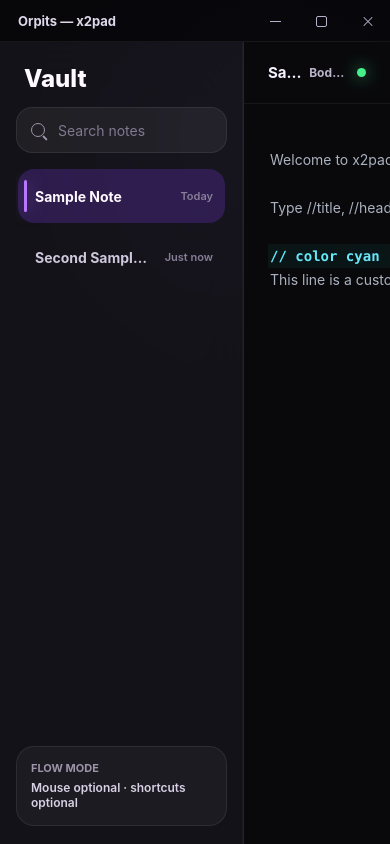
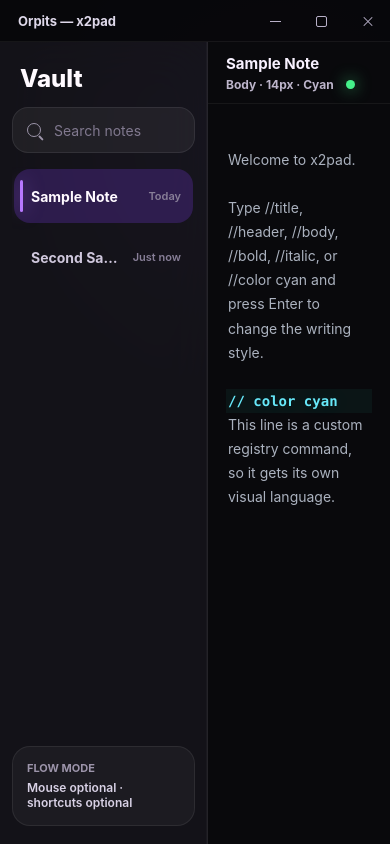
Before and after one commit to Astrap1/Orpits-0x02, a React (Vite) app: page / in a window 390 px wide. Built offline with nearby package versions, Linux system fonts and the light colour scheme.

Commit message:
fixed some bugs with the ui

```diff
--- a/src-tauri/capabilities/default.json
+++ b/src-tauri/capabilities/default.json
@@ -5,6 +5,9 @@
   "windows": ["main"],
   "permissions": [
     "core:default",
+    "core:window:allow-close",
+    "core:window:allow-minimize",
+    "core:window:allow-toggle-maximize",
     "opener:default"
   ]
 }
--- a/src/pages/Editor.tsx
+++ b/src/pages/Editor.tsx
@@ -208,6 +208,8 @@
   const navigate = useNavigate();
   const { noteId } = useParams();
   const initialNote = notes.find((note) => note.id === noteId) ?? notes[0];
+  const sidebarRef = useRef<HTMLElement | null>(null);
+  const searchInputRef = useRef<HTMLInputElement | null>(null);
   const editorViewRef = useRef<EditorView | null>(null);
 
   const [activeNoteId, setActiveNoteId] = useState(initialNote.id);
@@ -233,6 +235,37 @@
   }, [searchValue]);
 
   const activeNote = notes.find((note) => note.id === activeNoteId) ?? notes[0];
+
+  const focusEditorAtStart = useCallback(() => {
+    setShowLogoPane(false);
+    setShowCommands(false);
+
+    requestAnimationFrame(() => {
+      const editorView = editorViewRef.current;
+      if (!editorView) return;
+
+      editorView.dispatch({
+        selection: { anchor: 0 },
+        scrollIntoView: true
+      });
+      editorView.focus();
+    });
+  }, []);
+
+  const focusSidebarOnActiveNote = useCallback(() => {
+    const activeNoteIndex = filteredNotes.findIndex((note) => note.id === activeNoteId);
+
+    if (activeNoteIndex >= 0) {
+      setSidebarSelection(activeNoteIndex + 1);
+      setShowLogoPane(false);
+    }
+
+    setShowCommands(false);
+
+    requestAnimationFrame(() => {
+      sidebarRef.current?.focus();
+    });
+  }, [activeNoteId, filteredNotes]);
 
   const setActiveNote = useCallback((noteIdToActivate: string, shouldNavigate = false) => {
     const nextNote = notes.find((note) => note.id === noteIdToActivate);
@@ -307,6 +340,7 @@
 
   const editorExtensions = useMemo(() => [
     markdown(),
+    EditorView.lineWrapping,
     textStyleDecorations,
     commandLineDecorations,
     Prec.highest(keymap.of([
@@ -413,6 +447,21 @@
     }
 
     event.preventDefault();
+
+    if (event.key === "Enter") {
+      if (sidebarSelection === 0) {
+        searchInputRef.current?.focus();
+        return;
+      }
+
+      const selectedNote = filteredNotes[sidebarSelection - 1];
+      if (selectedNote) {
+        setActiveNote(selectedNote.id, true);
+        focusEditorAtStart();
+      }
+      return;
+    }
+
     const maxSelection = filteredNotes.length;
     let nextSelection = sidebarSelection;
 
@@ -424,12 +473,6 @@
       nextSelection = 0;
     } else if (event.key === "End") {
       nextSelection = maxSelection;
-    }
-
-    if (event.key === "Enter" && sidebarSelection > 0) {
-      const selectedNote = filteredNotes[sidebarSelection - 1];
-      if (selectedNote) setActiveNote(selectedNote.id, true);
-      return;
     }
 
     setSidebarSelection(nextSelection);
@@ -453,15 +496,33 @@
   }, [activeNoteId, filteredNotes, showLogoPane]);
 
   useEffect(() => {
+    sidebarRef.current?.focus();
+  }, []);
+
+  useEffect(() => {
     const handleKeyDown = (event: globalThis.KeyboardEvent) => {
-      if (event.key === "Escape" && !showCommands) {
-        navigate("/");
+      if (event.key !== "Escape") {
+        return;
+      }
+
+      if (showCommands) {
+        setShowCommands(false);
+        return;
+      }
+
+      const activeElement = document.activeElement;
+      const sidebarElement = sidebarRef.current;
+      const isInSidebar = !!activeElement && !!sidebarElement?.contains(activeElement);
+
+      if (!isInSidebar) {
+        event.preventDefault();
+        focusSidebarOnActiveNote();
       }
     };
 
     document.addEventListener("keydown", handleKeyDown);
     return () => document.removeEventListener("keydown", handleKeyDown);
-  }, [navigate, showCommands]);
+  }, [focusSidebarOnActiveNote, showCommands]);
 
   return (
     <div className="editor-shell">
@@ -473,7 +534,12 @@
       </header>
 
       <div className="app-body">
-        <aside className="vault-sidebar" onKeyDown={handleSidebarKeyDown}>
+        <aside
+          className="vault-sidebar"
+          ref={sidebarRef}
+          tabIndex={0}
+          onKeyDown={handleSidebarKeyDown}
+        >
           <div className="vault-header">Vault</div>
 
           <label
@@ -482,6 +548,7 @@
           >
             <span className="search-glyph" aria-hidden="true" />
             <input
+              ref={searchInputRef}
               type="text"
               value={searchValue}
               placeholder="Search notes"
--- a/src/styles/Editor.css
+++ b/src/styles/Editor.css
@@ -130,6 +130,10 @@
   box-shadow: inset -1px 0 0 rgba(255, 255, 255, 0.03);
   backdrop-filter: blur(24px) saturate(130%);
   -webkit-backdrop-filter: blur(24px) saturate(130%);
+}
+
+.vault-sidebar:focus {
+  outline: 0;
 }
 
 .vault-header {
@@ -317,12 +321,14 @@
   display: flex;
   align-items: center;
   justify-content: space-between;
+  gap: 16px;
   min-height: 62px;
   padding: 0 clamp(30px, 5vw, 72px);
   border-bottom: 1px solid rgba(255, 255, 255, 0.055);
 }
 
 .note-title-anchor {
+  min-width: 0;
   max-width: 46vw;
   overflow: hidden;
   color: #f8f1ff;
@@ -388,6 +394,10 @@
 .editor-stage .cm-scroller {
   overflow: auto;
   font-family: Inter, "SF Pro Text", "Segoe UI", system-ui, sans-serif;
+}
+
+.editor-stage .cm-content {
+  overflow-wrap: anywhere;
 }
 
 .editor-stage .cm-command-line {
@@ -485,3 +495,28 @@
     padding: 0 24px;
   }
 }
+
+@media (max-width: 640px) {
+  .vault-sidebar {
+    flex-basis: 208px;
+    width: 208px;
+    padding-inline: 12px;
+  }
+
+  .note-status-bar {
+    align-items: flex-start;
+    flex-direction: column;
+    gap: 4px;
+    justify-content: center;
+    padding: 8px 18px;
+  }
+
+  .note-title-anchor,
+  .style-status span:first-child {
+    max-width: 100%;
+  }
+
+  .editor-stage {
+    padding: 0 18px;
+  }
+}
```
